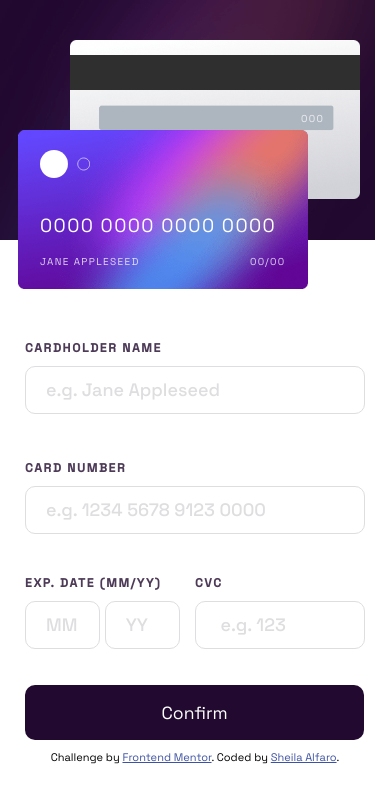
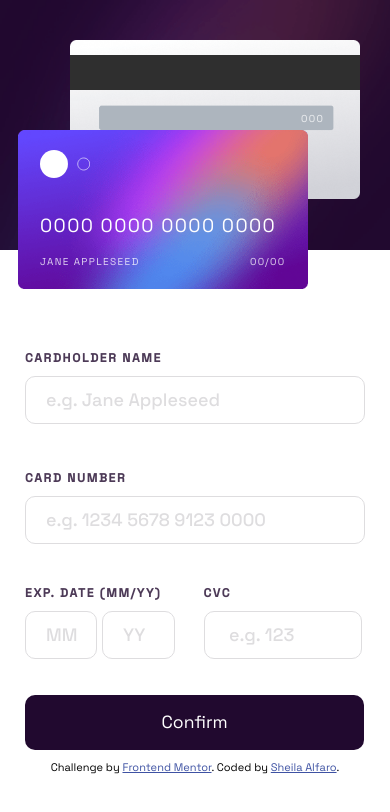
Before and after one commit to svalfaro/cc-input, a plain HTML site: page index.html in a window 390 px wide. Drawn offline with Linux system fonts and the light colour scheme.

Commit message:
updated scales.

```diff
--- a/styles.css
+++ b/styles.css
@@ -6,7 +6,7 @@
         font-family: 'Space Grotesk', sans-serif;
         font-size: 18px;
         min-height: 100vh;
-        /* max-width: 375px; */
+        max-width: 390px;
     }
 
     @layer base {
@@ -33,6 +33,7 @@
 
     img.main-logo {
         position: relative;
+        width: 390px;
     }
 
     img.bg-card-back,
@@ -180,7 +181,7 @@
         flex-wrap: nowrap;
         padding: 0 25px;
         margin-top: 10px;
-        /* background-color: green; */
+        grid-gap: 5%;
     }
 
     input[type='text'],
@@ -206,7 +207,7 @@
     }
 
     input[type='number'].cvc {
-        width: 86%;
+        width: 83%;
     }
 
     input.card-name,
```
